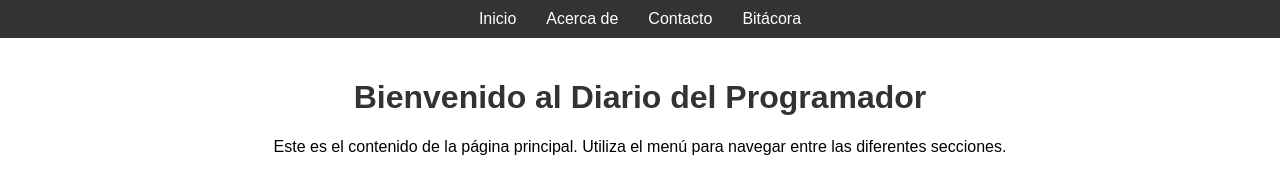
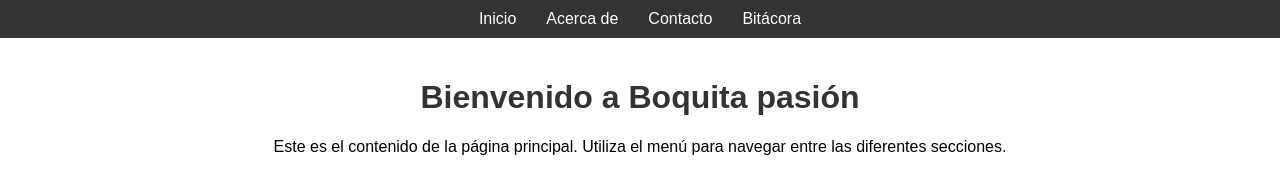
Before and after one commit to Mayons/Pasantias, a plain HTML site: page index.html in a window 1280 px wide. Shown: the top 169 px of the page. Drawn offline with Linux system fonts and the light colour scheme.

Commit message:
estoy cambiando la linea 21 del codigo

```diff
--- a/index.html
+++ b/index.html
@@ -18,7 +18,7 @@
         </nav>
     </header>
     <main id="main-content">
-        <h1>Bienvenido al Diario del Programador</h1>
+        <h1>Bienvenido a Boquita pasión </h1>
         <p>Este es el contenido de la página principal. Utiliza el menú para navegar entre las diferentes secciones.</p>
 
         <!-- Manteniendo las imágenes originales -->
```
